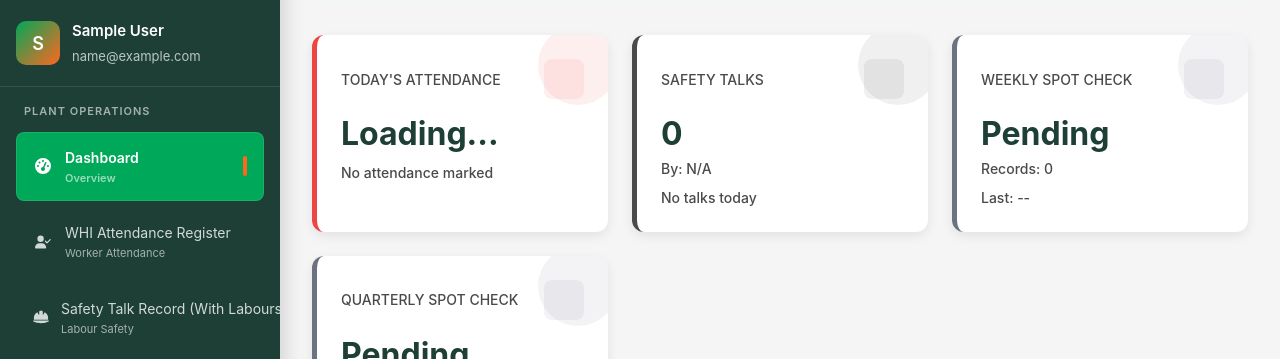
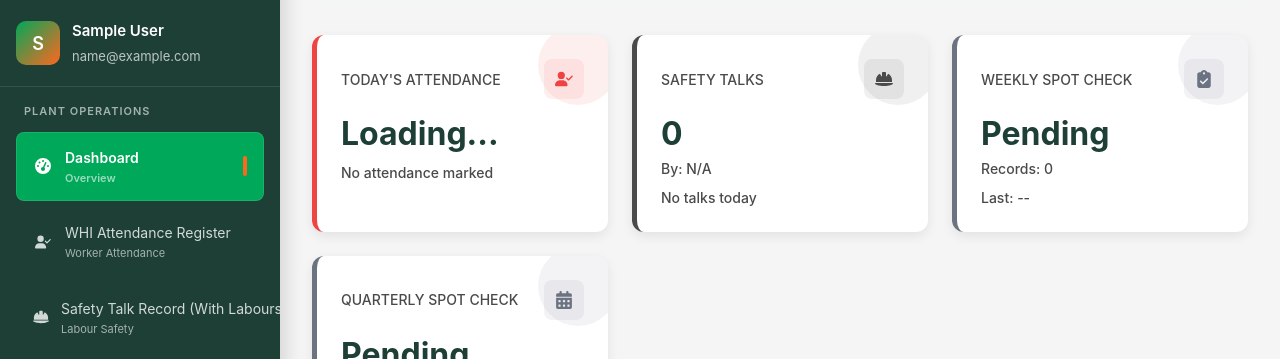
Before and after one commit to HanzlaTariq/engro-ems-frontend, a React (Vite) app: page /dashboard in a window 1280 px wide. Shown: the part 124-483 px from the top of the page. Built offline with nearby package versions, Linux system fonts and the light colour scheme; no server answers; sample sign-in values are in the browser's storage.

Commit message:
dashboard logo fix

```diff
--- a/src/pages/Dashboard.jsx
+++ b/src/pages/Dashboard.jsx
@@ -677,7 +677,7 @@ export default function Dashboard() {
             title="Today's Attendance"
             value={dashboardData.attendanceToday}
             subtitle={dashboardData.attendanceToday === "Present" ? `Time In: ${formatTime12(dashboardData.todayDetails?.timeIn)}` : "No attendance marked"}
-            icon="FaUserCheck"
+            icon={FaUserCheck}
             color={dashboardData.attendanceToday === "Present" ? engroColors.primary : engroColors.danger}
           />
 
@@ -685,7 +685,7 @@ export default function Dashboard() {
             title="Safety Talks"
             value={dashboardData.safetyTalksToday}
             subtitle={dashboardData.todaySafetyTalks[0]?.topic || "No talks today"}
-            icon="FaHelmetSafety"
+            icon={FaHelmetSafety}
             color={dashboardData.safetyTalksToday > 0 ? engroColors.secondary : engroColors.neutral}
             secondaryValue={`By: ${dashboardData.todaySafetyTalks[0]?.conductedBy || "N/A"}`}
           />
@@ -694,7 +694,7 @@ export default function Dashboard() {
             title="Weekly Spot Check"
             value={dashboardData.spotCheckStatus || "Pending"}
             subtitle={`Last: ${formatDate(dashboardData.lastSpotCheckDate) || "No record"}`}
-            icon="FaClipboardCheck"
+            icon={FaClipboardCheck}
             color={getConditionColor(dashboardData.spotCheckStatus)}
             secondaryValue={`Records: ${dashboardData.spotCheckTotalThisWeek || 0}`}
             onClick={() => navigate("/weekly-spot-check-list")}
@@ -704,7 +704,7 @@ export default function Dashboard() {
             title="Quarterly Spot Check"
             value={dashboardData.quarterlySpotCheckStatus || "Pending"}
             subtitle={`Last: ${formatDate(dashboardData.lastQuarterlySpotCheckDate) || "No record"}`}
-            icon="FaCalendarDays"
+            icon={FaCalendarDays}
             color={getConditionColor(dashboardData.quarterlySpotCheckStatus)}
             secondaryValue={`Records: ${dashboardData.quarterlySpotCheckTotal || 0}`}
             onClick={() => navigate("/quarterly-spot-check-list")}
```
